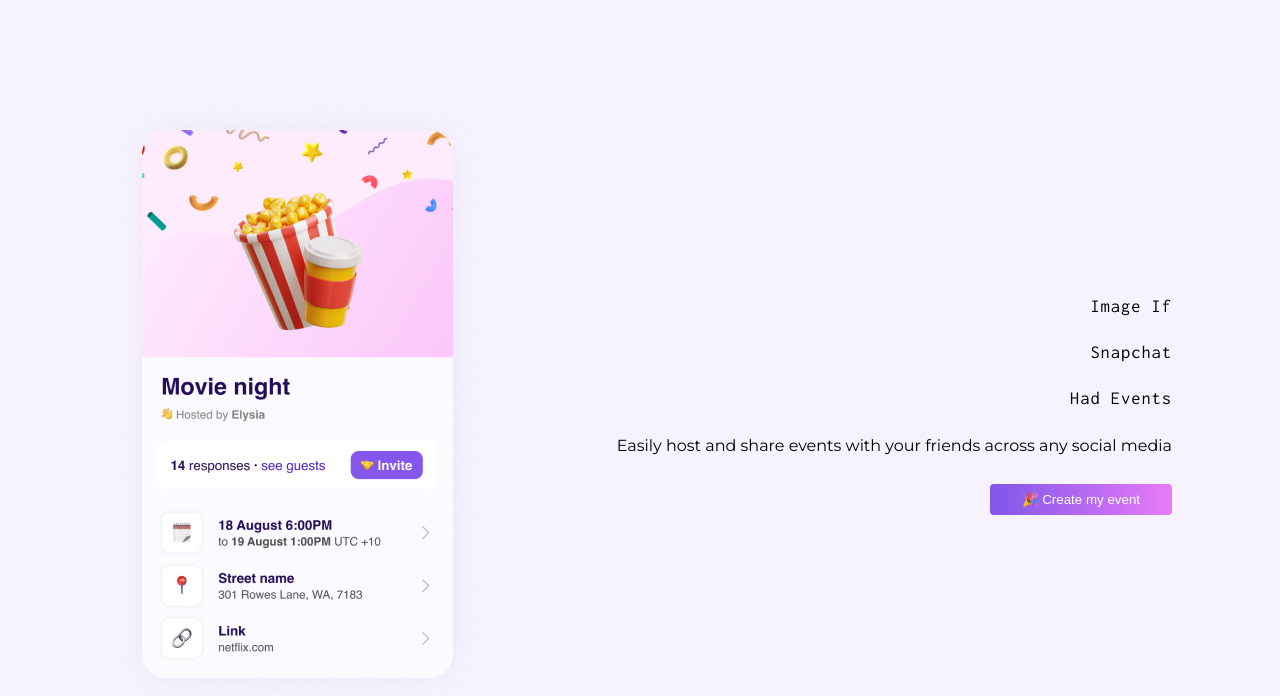
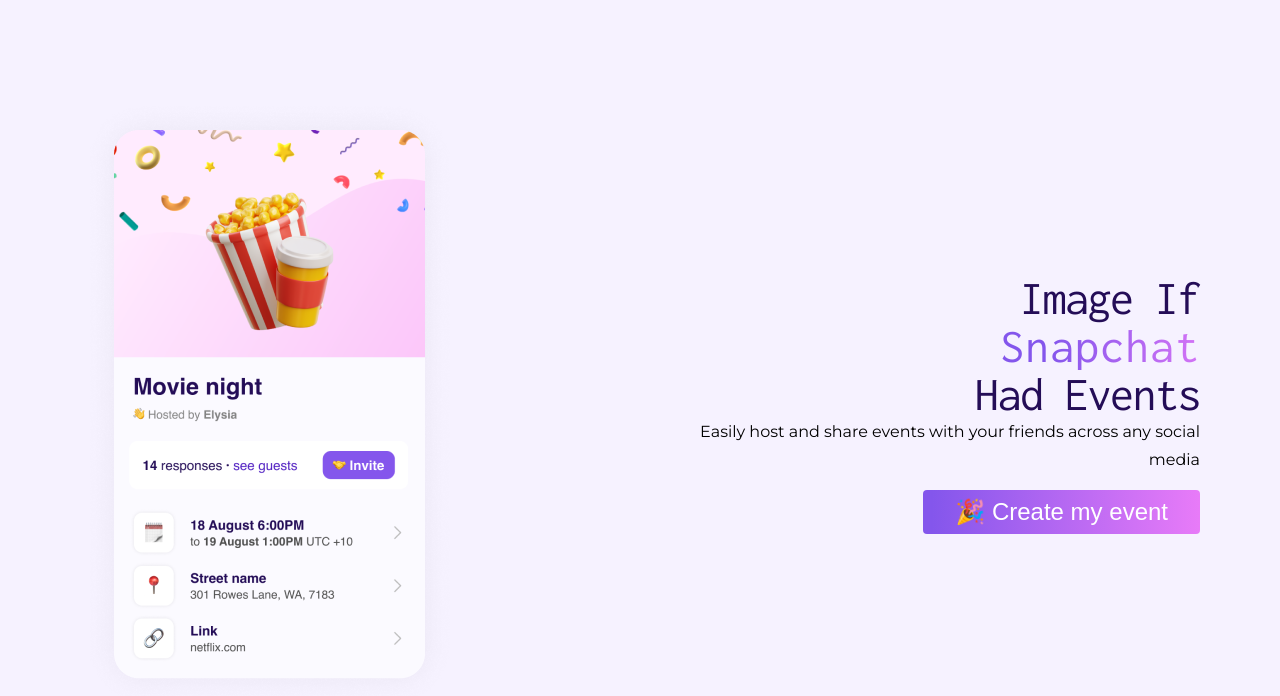
Before and after one commit to Danthesage01/snapnet-figma, a React (Create React App) app: page / in a window 1280 px wide. Shown: the top 696 px of the page. Built offline with nearby package versions, Linux system fonts and the light colour scheme.

Commit message:
css fixes

```diff
--- a/src/index.css
+++ b/src/index.css
@@ -79,6 +79,7 @@ body {
     linear-gradient(0deg, #fbfaff, #fbfaff);
   color: var(--clr-black);
   font-family: var(--bodyFont);
+  font-style: normal;
   font-weight: 400;
   line-height: 1.75;
 }
@@ -153,13 +154,34 @@ a {
 
 .home {
   text-align: center;
-  background: linear-gradient(0deg, #f6f2ff, #f6f2ff),
-    linear-gradient(0deg, #fbfaff, #fbfaff);
+
 }
 
-.home-text {
+.home-paragraph {
   text-align: center;
 }
+.home-paragraph h2 {
+  padding: 0;
+  margin: 0;
+}
+
+.home-paragraph .same-heading {
+  color: #240d57;
+  letter-spacing: -1.5px;
+}
+.home-paragraph .unique-heading {
+  background: linear-gradient(90deg, #8456ec 24.2%, #e87bf8 120.46%);
+  -webkit-background-clip: text;
+  -webkit-text-fill-color: transparent;
+  background-clip: text;
+  fill: transparent;
+}
+
+.home-text{
+  width: 300px;
+  margin: auto;
+}
+
 .btn {
   background: linear-gradient(90deg, #8456ec 3.25%, #e87bf8 100%);
   border-radius: var(--borderRadius);
@@ -167,6 +189,8 @@ a {
   text-align: left;
   padding: 0.5rem 2rem;
   color: var(--white);
+  cursor: pointer;
+
 }
 .btn-1 {
   margin: 0 auto;
@@ -175,15 +199,18 @@ a {
 .btn-2 {
   display: none;
 }
-@media screen and (min-width: 656px) {
+/* @media screen and (min-width: 656px) {
+  .home-text{
+  width: 450px;
 }
+} */
 
 @media screen and (min-width: 1200px) {
   .div-wrapper {
     padding: 4rem 0;
   }
   .home {
-    width: 95%;
+    width: 98vw;
     max-width: var(--max-width);
     margin: 0 auto;
     display: flex;
@@ -191,18 +218,29 @@ a {
     align-items: center;
   }
 
-  .home-text {
+  .home-paragraph {
     display: flex;
     flex-direction: column;
     align-items: end;
     text-align: right;
     order: 2;
+
   }
   .btn-2 {
     display: block;
-    /* margin: 0 auto; */
+    margin-top: 1rem ;
+    font-size: 1.5rem;
   }
   .btn-1 {
     display: none;
   }
+  .home-text{
+  width: 500px;
 }
+.home-paragraph h2 {
+  font-size: 3rem;
+  padding: 0;
+  margin: 0;
+  line-height: 1;
+}
+}
--- a/src/pages/Home.tsx
+++ b/src/pages/Home.tsx
@@ -5,11 +5,11 @@ const Home = () => {
   return (
     <div className="div-wrapper">
       <div className="home">
-        <div className="home-text">
-          <h4>Image If</h4>
-          <h4>Snapchat</h4>
-          <h4>had events</h4>
-          <p>
+        <div className="home-paragraph">
+          <h2 className="same-heading">Image If</h2>
+          <h2 className="unique-heading">Snapchat</h2>
+          <h2 className="same-heading">had events</h2>
+          <p className="home-text">
             Easily host and share events with your friends across any social
             media
           </p>
@@ -18,7 +18,7 @@ const Home = () => {
         <img
           src={image}
           alt="image"
-          className="image"
+          className="home-image"
         />
         <button className="btn btn-1">🎉 Create my event </button>
       </div>
```
